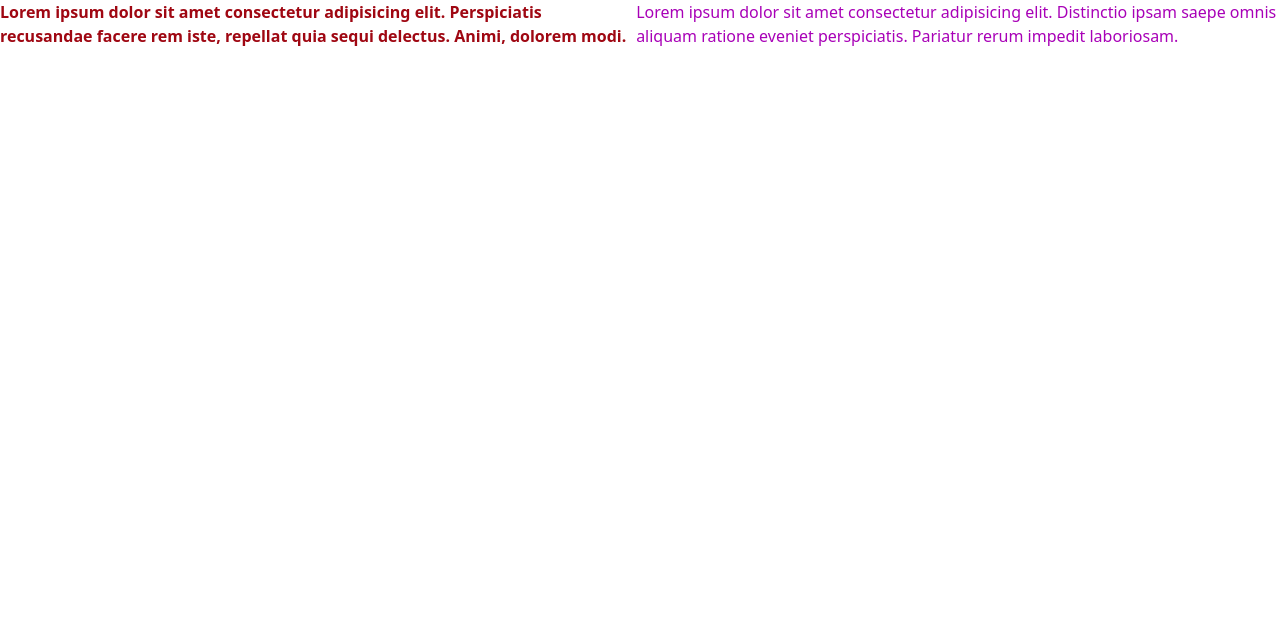
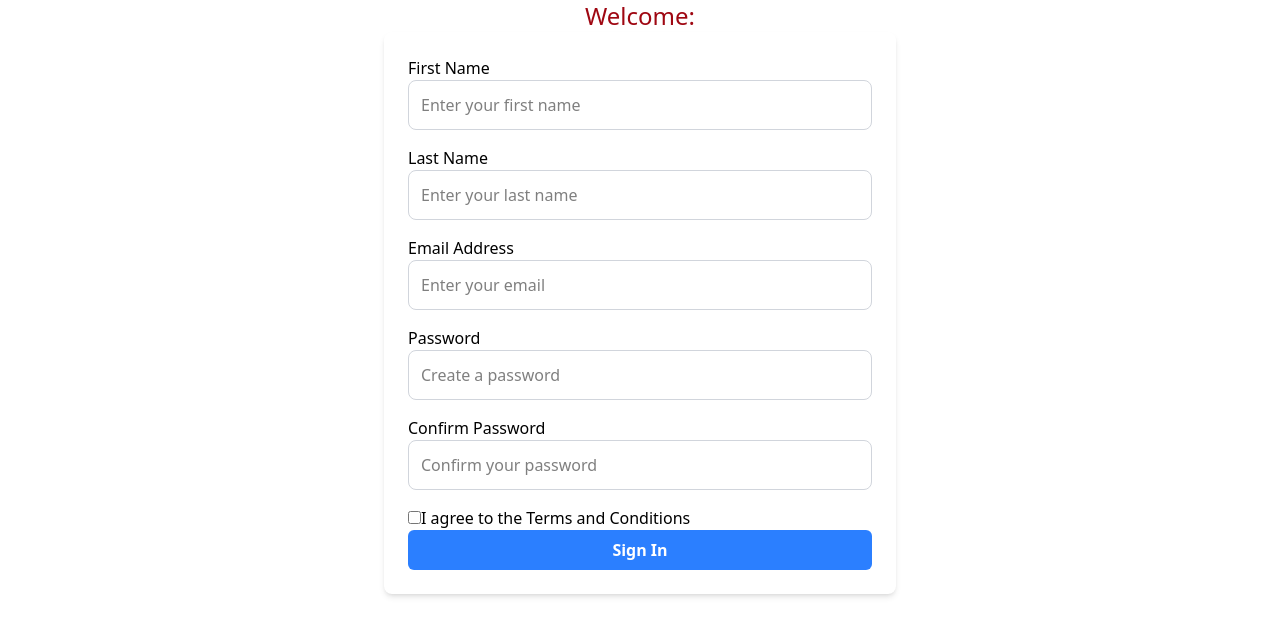
Before and after one commit to mohamedelgamed1337-afk/3145-React-01, a React (Vite) app: page / in a window 1280 px wide. Shown: the top 636 px of the page. Built offline with nearby package versions, Linux system fonts and the light colour scheme.

Commit message:
Sign In Challange Done

```diff
--- a/src/App.jsx
+++ b/src/App.jsx
@@ -1,11 +1,10 @@
-import { useState } from 'react'
-
-
+import { useState } from "react";
+import FirstTry from "./FirstTry";
+import Challange from "./FirstTry";
+// import RegisterForm from "./registerForm";
 export default function App() {
-  return(
-    <div className='flex content-between'>
-        <p className="text-red-800  font-semibold ">Lorem ipsum dolor sit amet consectetur adipisicing elit. Perspiciatis recusandae facere rem iste, repellat quia sequi delectus. Animi, dolorem modi.</p>
-        <p  className='text-fuchsia-700'>Lorem ipsum dolor sit amet consectetur adipisicing elit. Distinctio ipsam saepe omnis aliquam ratione eveniet perspiciatis. Pariatur rerum impedit laboriosam.</p>
-    </div>
+  return (
+<Challange></Challange>
+/* <RegisterForm></RegisterForm> */
   )
 }
--- /dev/null
+++ b/src/FirstTry.jsx
@@ -0,0 +1,103 @@
+import { useState } from "react";
+
+export default function Challange () {
+    let passwordMassage = "";
+
+
+
+    const [LastName, SetLastName] = useState ("")
+    const [FirstName, SetFirstName] = useState ("")
+    const [password, SetPassword] = useState ("")
+    const [confirmPassword, SetConfirmPassword] = useState ("")
+
+    if (password === "" && confirmPassword === "") {
+        passwordMassage = ""
+    }
+    else if (password === confirmPassword) {
+        passwordMassage = "✅Password Matches"
+    }
+else {
+    passwordMassage = "❌ Password Does not Match"
+}
+    return (
+        <div>
+            <span   className="flex justify-center text-2xl text-red-800"><p>Welcome:  {FirstName} {LastName}</p></span>
+            <form   className=" max-w-lg bg-white p-6 rounded-lg shadow-md mx-auto">
+          <div>
+          <label htmlFor="firstName">First Name</label>
+          <input
+            type="text"
+            id="firstName"
+            name="firstName"
+            placeholder="Enter your first name"
+            onChange={(anything) => SetFirstName(anything.target.value)}
+             className="w-full p-3 mb-4 border border-gray-300 rounded-lg "
+          />
+          </div>
+          <div>
+                      <label htmlFor="lastName">Last Name</label>
+          <input
+            type="text"
+            id="lastName"
+            name="lastName"
+            placeholder="Enter your last name"
+            onChange={(LastName) => SetLastName(LastName.target.value)}
+             className="w-full p-3 mb-4 border border-gray-300 rounded-lg "
+          />
+          </div>
+          <div>
+            <label htmlFor="email">Email Address</label>
+          <input
+            type="email"
+            id="email"
+            name="email"
+            placeholder="Enter your email"
+            className="w-full p-3 mb-4 border border-gray-300 rounded-lg "
+          />
+          </div>
+          <div>
+                     <label htmlFor="password">Password</label>
+          <input
+            type="password"
+            id="password"
+            name="password"
+            placeholder="Create a password"
+            onChange={(e) => SetPassword(e.target.value)}
+            className="w-full p-3 mb-4 border border-gray-300 rounded-lg "
+          />
+        </div>
+        <div>
+                      <label htmlFor="confirmPassword">Confirm Password</label>
+          <input
+            type="password"
+            id="confirmPassword"
+            name="confirmPassword"
+            placeholder="Confirm your password"
+            onChange={(x) => SetConfirmPassword(x.target.value)}
+            className="w-full p-3 mb-4 border border-gray-300 rounded-lg "
+          />
+        </div>
+
+        <div>
+            {passwordMassage}
+        </div>
+
+        <div>
+          <input type="checkbox" id="terms" name="terms" />
+          <label htmlFor="terms">I agree to the Terms and Conditions</label>
+        </div>
+
+<button
+type="submit"
+className="w-full bg-blue-500 hover:bg-blue-600 py-2 text-white rounded-md font-semibold"
+>
+    Sign In
+</button>
+      </form>
+
+          </div>
+
+
+
+    )
+}
```
Also changed, not shown: _challenges/challenge.png (deleted), _challenges/git_steps.png (deleted).
